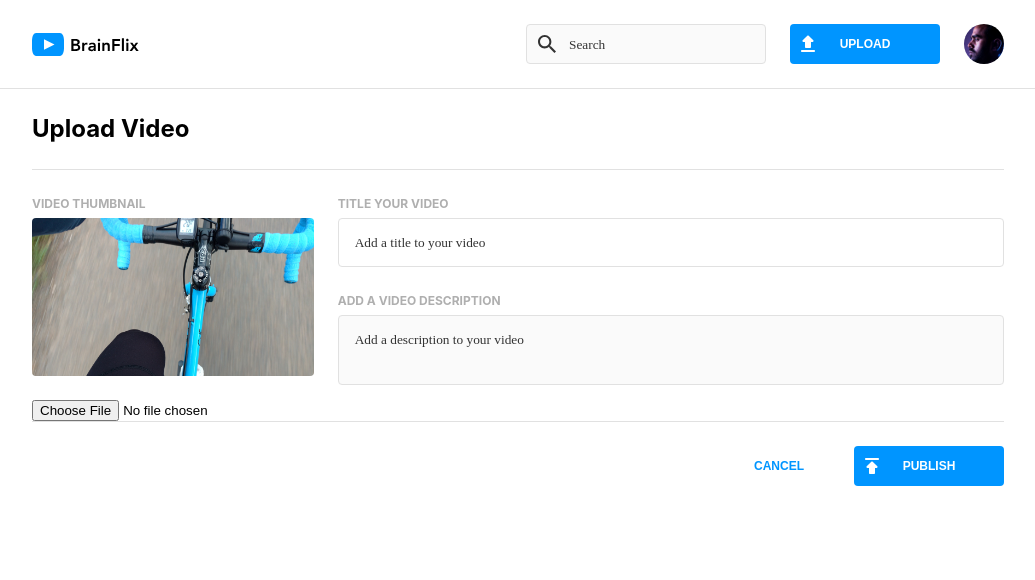
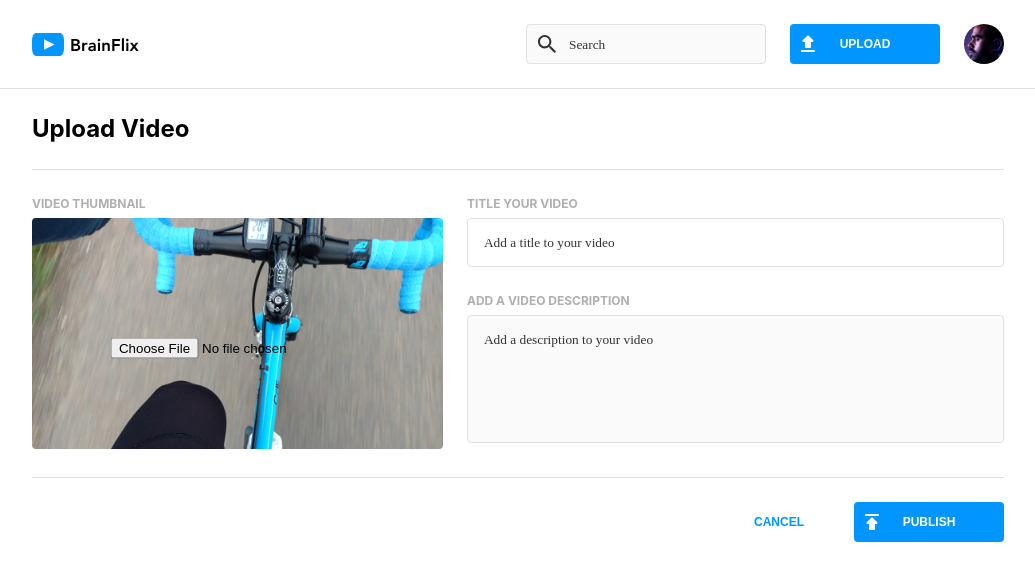
Before and after one commit to bninglis/brendan-inglis-brainflix, a React (Create React App) app: page /upload in a window 1280 px wide. Shown: the top 580 px of the page, without its empty margins (122-1157 px from the left). Built offline with nearby package versions, Linux system fonts and the light colour scheme; a web font is replaced by a local one.

Commit message:
refactors and adds docs

```diff
--- a/src/pages/UploadPage/UploadPage.js
+++ b/src/pages/UploadPage/UploadPage.js
@@ -2,92 +2,174 @@ import Header from "../../components/Header/Header";
 import publishIcon from "../../assets/images/publish.svg";
 import uploadPreview from "../../assets/images/Upload-video-preview.jpg";
 import "./UploadPage.scss";
-import { useState } from "react";
+import { useRef, useState } from "react";
 import { useNavigate } from "react-router-dom";
 import UploadSuccess from "../../components/UploadSuccess/UploadSuccess";
 import axios from "axios";
 import FormData from "form-data";
+import { badWords } from "../../components/ProfanityFilter/ProfanityFilter";
+import { Link } from "react-router-dom";
 
 export default function UploadPage() {
-  // eslint-disable-next-line
-  const [animate, setAnimate] = useState("button__text");
-  // eslint-disable-next-line
-  const [loadClear, setLoadClear] = useState("blank");
-  // eslint-disable-next-line
-  const [successModal, setSuccessModal] = useState("success");
-  // eslint-disable-next-line
-  const [successContainer, setSuccessContainer] =
-    useState("success__container");
-  // eslint-disable-next-line
+    const formRef = useRef();
+    const [animatePublish, setAnimatePublish] = useState(false);
+    const [loadClear, setLoadClear] = useState(false);
+    const [successModal, setSuccessModal] = useState(false);
+    const [successContainer, setSuccessContainer] = useState(false);
+    const [verifyTitle, setVerifyTitle] = useState([
+        true,
+        "Add a title to your video",
+    ]);
+    const [verifyDescription, setVerifyDescription] = useState([
+        true,
+        "Add a description to your video",
+    ]);
+
+    const [verifyFile, setVerifyFile] = useState(true);
     const navigate = useNavigate();
-  // eslint-disable-next-line
     const [videoTitle, setVideoTitle] = useState("");
     const [videoDescription, setVideoDescription] = useState("");
-  const [videoChannel, setVideoChannel] = useState("temp channel");
     const [coverFile, setCoverFile] = useState(null);
+
     const handleChangeTitle = (event) => {
         setVideoTitle(event.target.value);
     };
+
     const handleChangeDescription = (event) => {
         setVideoDescription(event.target.value);
     };
-  // eslint-disable-next-line
-  const handleChangeChannel = (event) => {
-    setVideoChannel(event.target.value);
-  };
+
     const handleChangeCoverFile = (event) => {
         setCoverFile(event.target.files[0]);
     };
+
+    const isTitleValid = () => {
+        console.log("titleVerifier");
+        console.log(videoTitle);
+        if (videoTitle === "") {
+            setVerifyTitle([false, "Title cannot be blank"]);
+            formRef.current.title.value= "";
+            return false;
+        } else if (badWords.some((v) => videoTitle.includes(v))) {
+            setVerifyTitle([false, "Clean up the language, bucko"]);
+            formRef.current.title.value= "";
+            return false;
+        } else {
+            setVerifyTitle([true, "Add a title to your video"]);
+            return true;
+        }
+    };
+
+    const isDescriptionValid = () => {
+        if (videoTitle === "") {
+            setVerifyDescription([false, "Description cannot be blank"]);
+            formRef.current.description.value= "";
+            return false;
+        } else if (badWords.some((v) => videoDescription.includes(v))) {
+            setVerifyDescription([false, "Clean up the language, bucko"]);
+            formRef.current.description.value= "";
+            return false;
+        } else {
+            setVerifyDescription([true, "Add a description to your video"]);
+            return true;
+        }
+    };
+
+    const isFileValid = () => {
+        if (coverFile === null) {
+            setVerifyFile(false);
+            return false;
+        } else {
+            setVerifyFile(true);
+            return true;
+        }
+    };
+
+    const isFormValid = () => {
+        console.log(isTitleValid(), isDescriptionValid(), isFileValid());
+        if (isTitleValid() && isDescriptionValid() && isFileValid()) {
+            return true;
+        } else {
+            return false;
+        }
+    };
+
     const submitHandler = (event) => {
         event.preventDefault();
-    // starts the publish button animation
-    setAnimate("button__text button__text--uploading");
-    // axios request to upload
+        if (isFormValid()) {
             const formData = new FormData();
-    formData.append("title", videoTitle);
-    formData.append("description", videoDescription);
-    formData.append("channel", videoChannel);
-    formData.append("cover", coverFile);
             for (var key of formData.entries()) {
                 console.log(key[0], key[1]);
             }
+
+            // starts the publish button animation
+            setAnimatePublish(true);
+            // axios request to upload
+
+            formData.append("title", videoTitle);
+            formData.append("description", videoDescription);
+            formData.append("cover", coverFile);
+            setSuccessContainer(true);
             axios
                 .post("http://localhost:8080/videos", formData, {
                     headers: {
                         "Content-Type": "multipart/form-data",
                     },
                 })
-      .then((response) => {});
-    setSuccessContainer("success__container success__container--displayed");
-    setTimeout(() => {
+                .then((response) => {
                     // makes the upload message visible
-      setSuccessModal("success success--visible");
-      setLoadClear("blank blank--load");
+                    setSuccessModal(true);
+                    return response;
+                })
+                .then((response) => {
+                    setLoadClear(true);
                     setTimeout(() => {
                         navigate("/");
-      }, 1000);
-    }, 3000);
+                    },500);
+                });
+        }
     };
+
     return (
         <>
             <UploadSuccess
                 className='success'
-        successModal={successModal}
-        successContainer={successContainer}
+                successModal={`success${
+                    successModal === false ? "" : " success--visible"
+                }`}
+                successContainer={`success__container${
+                    successContainer === false
+                        ? ""
+                        : " success__container--displayed"
+                }`}
             />
-      <div className={loadClear}>
+            <div
+                className={`blank${loadClear === false ? "" : " blank--load"}`}
+            >
                 <Header />
                 <div className='upload__container'>
                     <div className='upload'>
                         <h1 className='upload__headline'>Upload Video</h1>
-            <form className='upload__form' onSubmit={submitHandler}>
+                        <form
+                            className='upload__form'
+                            onSubmit={submitHandler}
+                            ref={formRef}
+                        >
                             <div className='upload__data'>
                                 <div className='upload__file'>
-                  <label htmlFor='cover' className='upload__label'>
+                                    <label
+                                        htmlFor='cover'
+                                        className='upload__label'
+                                    >
                                         VIDEO THUMBNAIL
                                     </label>
+                                    <div className='upload__picture'>
                                         <img
-                    className='upload__thumbnail'
+                                            className={`upload__thumbnail${
+                                                verifyFile === true
+                                                    ? ""
+                                                    : " upload__thumbnail--error"
+                                            }`}
                                             src={uploadPreview}
                                             alt='upload preview'
                                         />
@@ -98,23 +180,38 @@ export default function UploadPage() {
                                             onChange={handleChangeCoverFile}
                                         />
                                     </div>
+                                </div>
                                 <div className='upload__fields'>
-                  <label className='upload__label' htmlFor='title'>
+                                    <label
+                                        className='upload__label'
+                                        htmlFor='title'
+                                    >
                                         TITLE YOUR VIDEO
                                     </label>
                                     <input
-                    className='upload__title'
+                                        className={`upload__title${
+                                            verifyTitle[0] === true
+                                                ? ""
+                                                : " upload__title--error"
+                                        }`}
                                         name='title'
-                    placeholder='Add a title to your video'
+                                        placeholder={verifyTitle[1]}
                                         onChange={handleChangeTitle}
                                     />
-                  <label className='upload__label' htmlFor='description'>
+                                    <label
+                                        className='upload__label'
+                                        htmlFor='description'
+                                    >
                                         ADD A VIDEO DESCRIPTION
                                     </label>
                                     <textarea
-                    className='upload__description'
+                                        className={`upload__description${
+                                            verifyTitle[0] === true
+                                                ? ""
+                                                : " upload__description--error"
+                                        }`}
                                         name='description'
-                    placeholder='Add a description to your video'
+                                        placeholder={verifyDescription[1]}
                                         onChange={handleChangeDescription}
                                     />
                                 </div>
@@ -126,11 +223,24 @@ export default function UploadPage() {
                                         alt='publish icon'
                                         className='button__icon icon'
                                     />
-                  <p className={animate}>PUBLISH</p>
+                                    <p
+                                        className={`button__text${
+                                            animatePublish === false
+                                                ? ""
+                                                : " button__text--uploading"
+                                        }`}
+                                    >
+                                        PUBLISH
+                                    </p>
                                 </button>
-                <button className='upload__cancel' type='reset'>
+                                <Link className='cancel__link' to={`/`}>
+                                    <button
+                                        className='upload__cancel'
+                                        type='reset'
+                                    >
                                         CANCEL
                                     </button>
+                                </Link>
                             </div>
                         </form>
                     </div>
--- a/src/pages/UploadPage/UploadPage.scss
+++ b/src/pages/UploadPage/UploadPage.scss
@@ -2,111 +2,147 @@
 
 @use "../../styles/styles" as *;
 
-header{
+header {
     border-bottom: $MERCURY solid 0.0625rem;
 }
 
-.upload{
-    width:100%;
+.upload {
+    width: 100%;
     max-width: 45rem;
-    @include component-padding(0,1,1,1);
+    @include component-padding(0, 1, 1, 1);
     @include desktop {
         max-width: $DESKTOP_COLUMN_WIDTH;
     }
 
-    &__container{
+    &__container {
         display: flex;
         flex-direction: column;
         align-items: center;
     }
 
-    &__headline{
+    &__headline {
         padding-top: $MBEFORE_HEADLINE_PADDING;
-        @include component-padding(0,0,1);
+        @include component-padding(0, 0, 1);
 
-        @include tablet-plus{
+        @include tablet-plus {
             border-bottom: solid $MERCURY 0.0625rem;
         }
     }
 
-    &__form{
+    &__form {
         display: flex;
         flex-direction: column;
-        @include tablet-plus{
+        @include tablet-plus {
             @include component-margin(1);
         }
     }
 
-    &__file{
+    &__file {
         display: flex;
         flex-direction: column;
         @include desktop {
-            @include component-margin(0,1);
+            @include component-margin(0, 1);
+        }
+
+        &--error {
+            border: 0.125rem solid $ERROR;
         }
     }
 
-    &__thumbnail{
+    &__picture {
+        position: relative;
+        max-width: 25.685rem;
+    }
+
+    &__thumbnail {
         width: 100%;
         max-width: 25.6875rem;
         aspect-ratio: 16/9;
         border-radius: $RADIUS;
         outline: none;
-        @include component-margin(0,0,1)
+        @include component-margin(0, 0, 1);
+        line-height: 0;
+        padding: 0;
+
+        @include tablet-plus {
+            width: auto;
+        }
+
+        &:hover {
+            filter: blur(0.5rem);
+        }
+        &--error {
+            outline: 0.125rem solid $ERROR;
+        }
     }
 
-    &__fields{
-        display:flex;
+    &__cover {
+        position: absolute;
+        left: 50%;
+        top: 50%;
+        transform: translate(-50%, -50%);
+        display: flex;
+    }
+
+    &__fields {
+        display: flex;
         flex-direction: column;
         width: 100%;
     }
 
-    &__data{
-        @include tablet-plus{
+    &__data {
+        @include tablet-plus {
             border-bottom: $MERCURY solid 0.0625rem;
-            @include component-margin(0,0,1);
+            @include component-margin(0, 0, 1);
         }
         @include desktop {
             display: flex;
         }
     }
 
-    &__title{
+    &__title {
         @include input-fields;
-        @include component-margin(0,0,1);
+        @include component-margin(0, 0, 1);
+
+        &--error {
+            border: 0.125rem solid $ERROR;
+        }
     }
 
-    &__description{
+    &__description {
         @include input-fields;
-        @include component-margin(0,0,1);
-        max-height: 4.375rem;
+        @include component-margin(0, 0, 1);
+
+        &--error {
+            border: 0.125rem solid $ERROR;
+        }
     }
 
-    &__buttons{
-        @include tablet-plus{
+    &__buttons {
+        @include tablet-plus {
             display: flex;
             flex-direction: row-reverse;
             justify-content: right;
         }
-
     }
 
-    &__publish{
-        @include component-margin(0,0,1);
+    &__publish {
+        @include component-margin(0, 0, 1);
     }
 
-    &__cancel{
+    &__cancel {
         display: inline;
         background-color: $WHITE;
         color: $BRAIN_FLIX_BLUE;
 
-        &:hover{
+        &:hover {
             background-color: $WHITE;
             color: $BRAIN_FLIX_DARK_BLUE;
         }
     }
 }
 
-@keyframes uploadbutton{
+@keyframes uploadbutton {
     0% {
         content: "ING";
     }
@@ -121,30 +157,35 @@ header{
     }
 }
 
-.button__text{
-    &--uploading::after{
+.button__text {
+    &--uploading::after {
         content: "ING";
         animation: uploadbutton 1s linear infinite;
         animation-fill-mode: backwards;
     }
 }
 
-.blank{
+.blank {
     position: relative;
     opacity: 100%;
-    transition: .5s;
+    transition: 0.5s;
     height: 100%;
     width: 100%;
 
-    &--load{
+    &--load {
         opacity: 0;
     }
 }
 
-.success{
+.success {
     position: absolute;
     top: 50%;
     right: 50%;
     transform: translate(50%, -50%);
     z-index: 5;
 }
+
+.cancel__link {
+    display: flex;
+    align-items: flex-start;
+}
--- a/src/styles/partials/_resets.scss
+++ b/src/styles/partials/_resets.scss
@@ -4,11 +4,17 @@
     box-sizing: border-box;
 }
 
-// body {
-//     overflow: overlay;
-// }
+//  these two resets allow window.scrollTo to function correctly
+html {
+    height: 100%;
+    overflow: auto;
+}
+body {
+    height: 100%;
+}
 
-ul, ol {
+ul,
+ol {
     list-style: none;
     padding: 0;
     margin: 0;
@@ -19,15 +25,5 @@ ul, ol {
 
 a {
     text-decoration: inherit;
-    color:initial;
+    color: initial;
 }
-
-// .slider{
-//     -webkit-appearance: none;  /* Override default CSS styles */
-//     appearance: none;
-
-//     &::-webkit-slider-thumb {
-//         -webkit-appearance: none; /* Override default look */
-//         appearance: none;
-//     }
-// }
```
Also changed, not shown: src/components/Conversation/Conversation.js (+6 -12 lines), src/components/VideoWindow/VideoWindow.js (+30 -19 lines), src/components/VideoWindow/VideoWindow.scss (+1 -24 lines), src/components/Volume/Volume.js (+8 -8 lines), src/pages/VideoPage/VideoPage.js (+8 -2 lines), src/logo.svg (deleted), 1 other file (tests, documents, lock files or other folders). Lines whose indentation alone changed are shown as unchanged.
